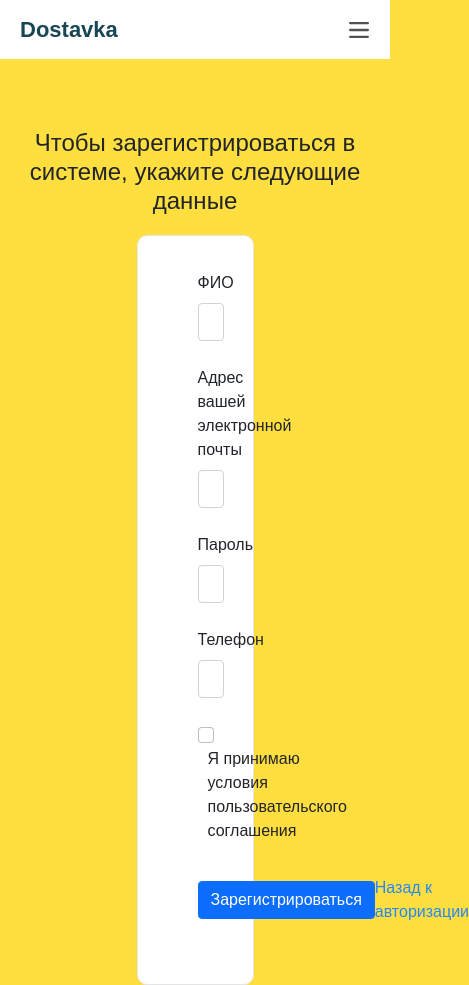
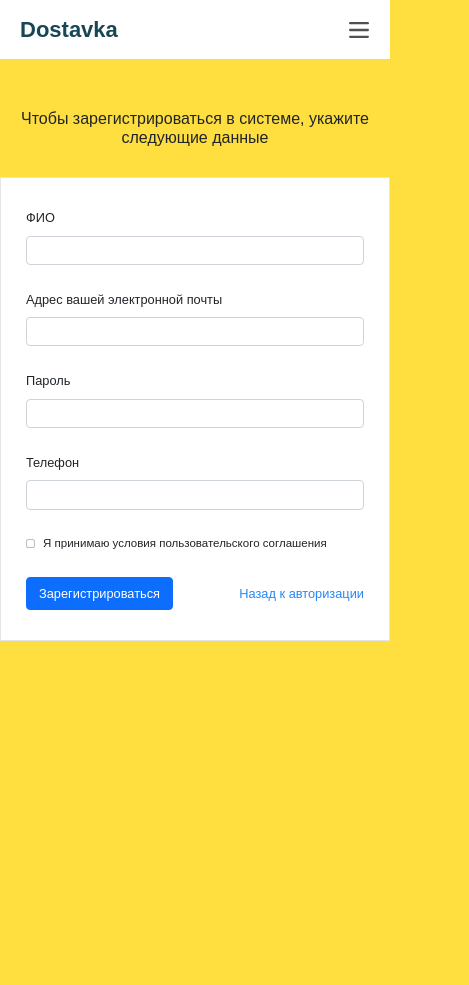
Before and after one commit to amrchnk/ordering-products, a Vue app in the folder project/: page /reg in a window 390 px wide. Shown: the whole page, 469 px wide, since content can reach past the window. After the commit the page ends 844 px from the top, so only its background shows below. Built offline with nearby package versions, Linux system fonts and the light colour scheme; what vue-resource, vue-yandex-maps would draw is missing.

Commit message:
адаптив регистрации

```diff
--- a/project/src/components/Autho.vue
+++ b/project/src/components/Autho.vue
@@ -60,7 +60,6 @@ export default {
       alert(this.email)
     },
     async login() { // По нажатию на кнопку "Войти"
-      //alert(this.user.email)
       if (this.user.email.length > 0 && this.user.password.length > 0) {// Проверяем, чтобы поля логина и пароля не были пустыми
         try {
           let request = { //тело запроса на бэк
@@ -100,7 +99,7 @@ export default {
 }
 </script>
 
-<style>
+<style scoped>
 .auth-h2{
 	margin-top: 70px;
 	font-weight: 400;
--- a/project/src/components/Reg.vue
+++ b/project/src/components/Reg.vue
@@ -1,43 +1,47 @@
 <template>
-	<div class="main">
-		<h2 class="reg-h2">Чтобы зарегистрироваться в системе, укажите следующие данные</h2>
-		<div class="reg-form">
-			<div class="reg-fields">
-        <div class="reg-field">
+	<main>
+		<h2 class="h2">Чтобы зарегистрироваться в системе, укажите следующие данные</h2>
+    <div class="wrap">
+      <div class="form_wrap">
+        <div class="form">
+          <div class="fields">
+            <div class="field">
               <label class="form-label">ФИО</label>
               <input class="form-control" id="exampleInputEmail1" v-model="user.full_name">
             </div>
 
-        <div class="reg-field">
+            <div class="field">
               <label class="form-label">Адрес вашей электронной почты</label>
               <input class="form-control" id="exampleInputEmail1" v-model="user.email">
             </div>
 
-				<div class="reg-field">
+            <div class="field">
               <label class="form-label">Пароль</label>
               <input class="form-control" id="exampleInputEmail1" v-model="user.password" type="password">
             </div>
 
-        <div class="reg-field">
+            <div class="field">
               <label class="form-label">Телефон</label>
               <input class="form-control" id="exampleInputEmail1" v-model="user.phone_num">
             </div>
 
-				<div class="reg-field">
-					<input type="checkbox" class="form-check-input" id="exampleInputEmail1">
+            <div class="field check_field">
+              <input type="checkbox" class="form-check-input">
               <label class="form-label rules">Я принимаю условия пользовательского соглашения</label>
             </div>
 
-
-
-				<div class="reg-others">
+            <div class="others">
               <button class="btn btn-primary" @click="reg">Зарегистрироваться</button>
-					<router-link class="link rl" to="/autho">Назад к авторизации</router-link>
+              <router-link class="link" to="/autho">Назад к авторизации</router-link>
             </div>
 
           </div>
         </div>
       </div>
+    </div>
+
+
+	</main>
 </template>
 
 <script>
@@ -86,51 +90,160 @@ export default {
 }
 </script>
 
-<style>
-.reg-h2{
-  margin-top: 70px;
+<style scoped>
+main{
+  display: flex;
+  flex-direction: column;
+  align-items: center;
+}
+.wrap{
+  width: 34em;
+  display: flex;
+  justify-content: center;
+  align-items: center;
+}
+h2{
+  margin-top: 50px;
   font-weight: 400;
   text-align: center;
   font-size: 1.5em;
-  margin-bottom:20px;
+}
+.form_wrap{
+  width: 100%;
+}
+.form{
+  background-color: white;
+  border-radius: 10px;
+  border: 0.5px solid #E5E5E5;
+  margin-top: 30px;
 }
 
-.reg-form{
-  background-color: white;
-  width: 30%;
-  border-radius: 10px;
-  border: 0.5px solid #E5E5E5;
-  margin: auto auto !important;
-}
-
-.main{
-align-items: center;
-}
-
-.reg-fields{
+.fields{
   padding: 35px 60px
 }
-.reg-field{
+.field{
   width:100%;
   margin-bottom: 25px;
       clear:both;
       text-align:left;
 
 }
-.reg-others{
-  display: flex !important;
-  align-items: center!important;
+.others{
+  display: flex;
+  align-items: center;
   justify-content: space-between;
-  margin-bottom: 25px;
 }
-.reg-link{
+.link{
   text-decoration: none;
   margin-left: 20px;
+  color: #2787f5;
 }
 
 .rules{
+  margin-bottom: 0;
   margin-left: 10px;
   font-size: 1em;
 }
+.form-check-input{
+  margin: 0;
+  display: block;
+}
+.check_field{
+  display: flex;
+  align-items: center;
+  width: 100%;
+}
+@media (max-width: 1350px) {
+  .wrap {
+    width: 30em;
+  }
+  .rules{
+    font-size: 0.85em;
+  }
+  .fields{
+    padding: 30px 50px
+  }
+  .others{
+    margin-bottom: 0px;
+  }
+}
+
+@media (max-width: 1100px) {
+  .field,input{
+    font-size: 0.9em;
+  }
+  h2{
+    margin-bottom: 0;
+    font-size: 1.2em;
+  }
+}
+@media (max-width: 710px) {
+  h2{
+    padding: 0 90px;
+  }
+  .wrap {
+    width: 28em;
+  }
+  .btn,.link{
+    font-size: 0.9em;
+  }
+  .fields{
+    padding: 30px 40px
+  }
+  .rules{
+    font-size: 0.9em;
+  }
+
+}
+
+@media (max-width: 540px) {
+  h2{
+    padding: 0 50px;
+  }
+  .wrap {
+    width: 24em;
+  }
+  .fields{
+    padding: 30px;
+  }
+  .btn,.link{
+    font-size: 0.8em;
+  }
+  .field,input{
+     font-size: 0.8em;
+   }
+}
+
+@media (max-width: 450px) {
+  h2{
+    padding: 0 30px;
+    font-size: 1em;
+  }
+  .wrap {
+    width: 22em;
+  }
+  .fields{
+    padding: 30px 25px;
+  }
+  .form-check-input{
+    width: 9px;
+    height: 9px;
+  }
+  .rules{
+    margin-left: 8px;
+  }
+}
+
+@media (max-width: 400px) {
+  h2{
+    padding: 0 10px;
+  }
+  .wrap{
+    width: 100%;
+  }
+  .form{
+    border-radius: 0px;
+  }
+}
 
 </style>
```
Lines whose indentation alone changed are shown as unchanged.
